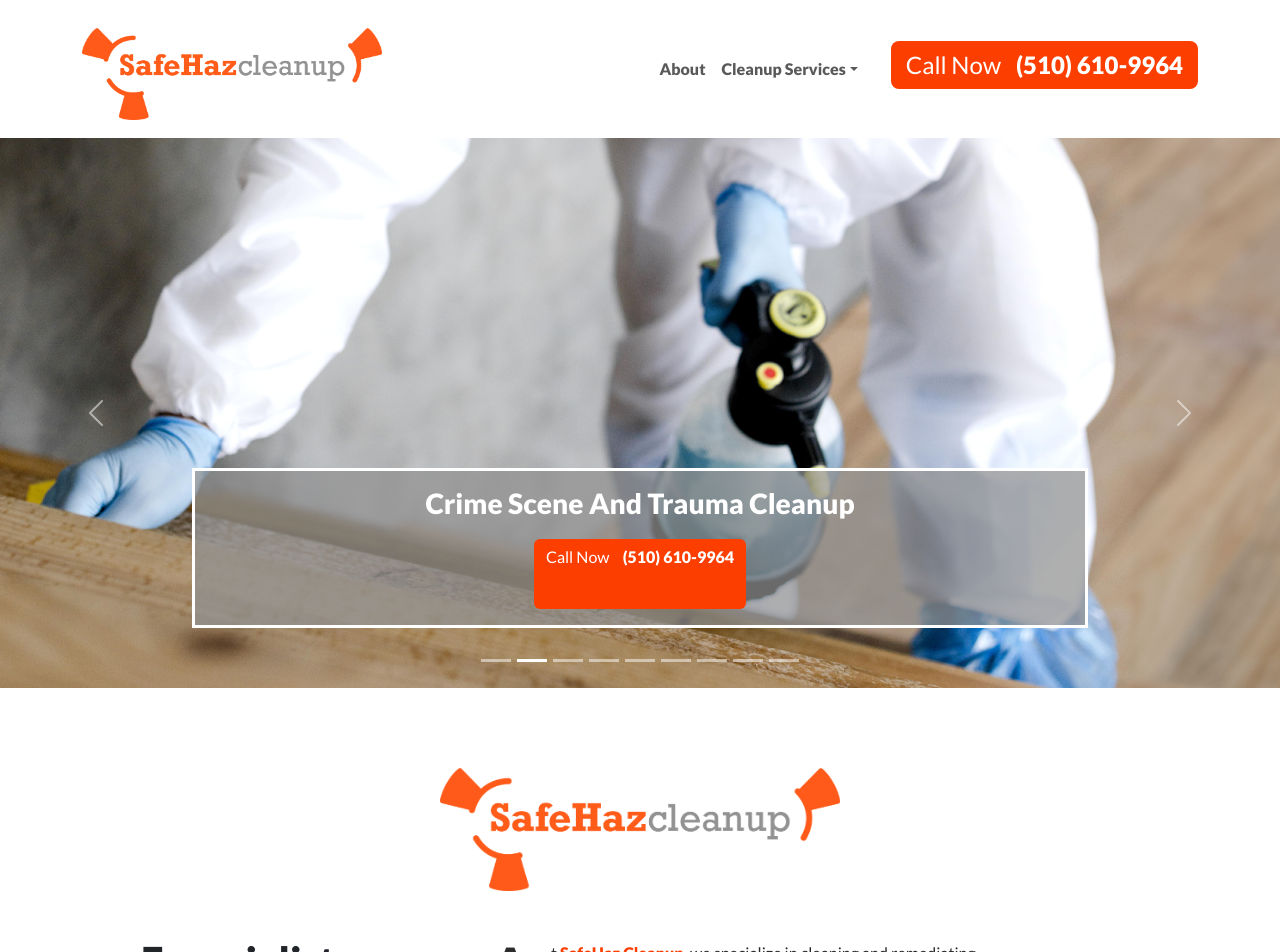
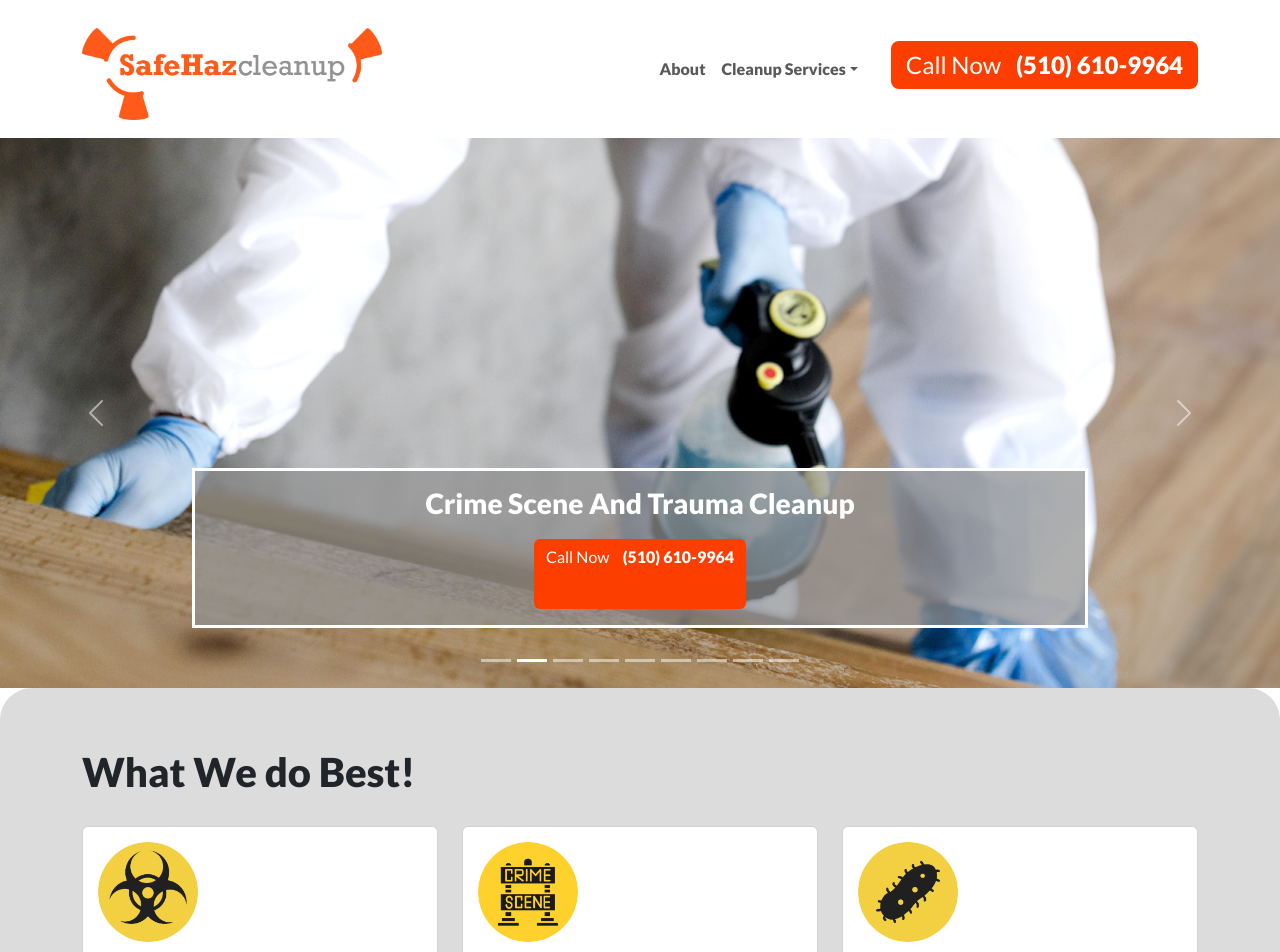
Before and after one commit to Douglasjose3/safeHazCleanup, a React (Vite) app: page / in a window 1280 px wide. Shown: the top 952 px of the page. Built offline with nearby package versions, Linux system fonts and the light colour scheme; the HTML template or start-up script is replaced by a standard one.

Commit message:
About removido

```diff
--- a/src/home/Home.jsx
+++ b/src/home/Home.jsx
@@ -1,4 +1,4 @@
-import About from "../components/about/About";
+
 import Cards from "../components/Cards/Cards";
 import Footer from "../components/Footer/Footer";
 import MyCarousel from "../components/MyCarousel/MyCarousel";
@@ -9,7 +9,7 @@ function Home() {
         <>
             <MyNavBar />
             <MyCarousel />
-            <About />
+
             <Cards />
             <Footer />
         </>
```
